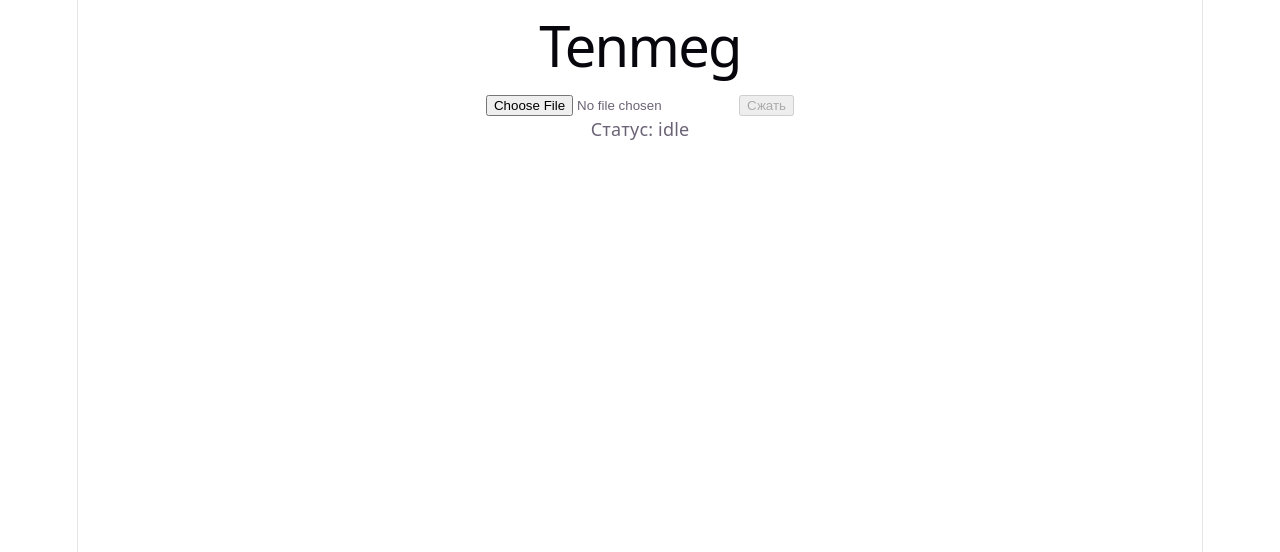
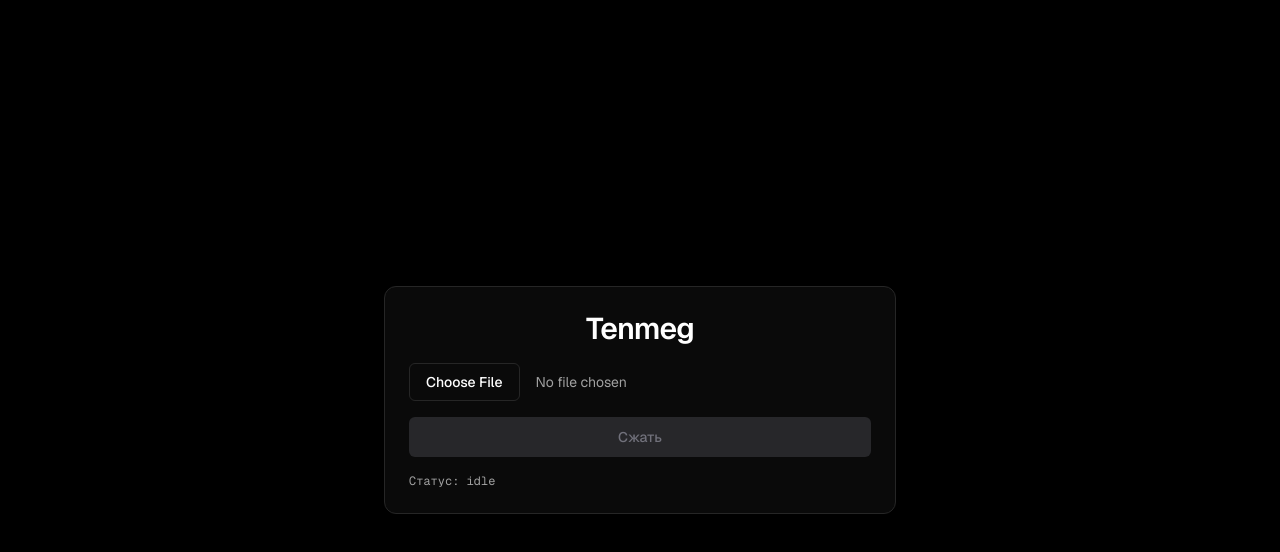
Before and after one commit to fastgogame/tenmeg, a React (Vite) app: page / in a window 1280 px wide. Shown: the top 552 px of the page. Built offline with nearby package versions, Linux system fonts and the light colour scheme.

Commit message:
tailwind dark theme

```diff
--- a/package.json
+++ b/package.json
@@ -12,8 +12,10 @@
   "dependencies": {
     "@ffmpeg/ffmpeg": "^0.12.15",
     "@ffmpeg/util": "^0.12.2",
+    "@tailwindcss/vite": "^4.3.3",
     "react": "^19.2.8",
-    "react-dom": "^19.2.8"
+    "react-dom": "^19.2.8",
+    "tailwindcss": "^4.3.3"
   },
   "devDependencies": {
     "@eslint/js": "^10.0.1",
--- a/src/App.tsx
+++ b/src/App.tsx
@@ -76,23 +76,33 @@ function App() {
   }
 
   return (
-    <main>
-      <h1>Tenmeg</h1>
-      <input type="file" accept="video/*" onChange={handleChange} />
-      {message && <p>{message}</p>}
+    <main className="flex min-h-screen items-center justify-center bg-ink p-4 text-[#ededed]">
+      <div className="w-full max-w-lg space-y-4 rounded-xl border border-line bg-[#0a0a0a] p-6">
+        <h1 className="text-3xl font-semibold tracking-tight text-white text-center">Tenmeg</h1>
+        <input
+          type="file"
+          accept="video/*"
+          onChange={handleChange}
+          className="block w-full text-sm text-muted file:mr-4 file:cursor-pointer file:rounded-md file:border file:border-line file:bg-transparent file:px-4 file:py-2 file:text-sm file:font-medium file:text-white hover:file:bg-white/10"
+        />
+        {message && (
+          <p className="rounded-md border border-red-900 bg-red-950/30 p-3 text-sm text-red-300">
+            {message}
+          </p>
+        )}
         {file && (
-        <p>
+          <p className="text-sm text-muted">
             {file.name}: {(file.size / 1024 / 1024).toFixed(1)} МБ
           </p>
         )}
         {duration !== null && (
-        <p>
+          <p className="rounded-md border border-line p-3 text-sm">
             Длительность: {duration.toFixed(1)} с. Битрейт видео под 10 МБ:{' '}
             {Math.round(calcVideoBitrate(duration) / 1000)} кбит/с
           </p>
         )}
         {duration !== null && calcVideoBitrate(duration) < MIN_VIDEO_BITRATE && (
-        <p>
+          <p className="rounded-md border border-amber-900 bg-amber-950/30 p-3 text-sm text-amber-300">
             До 10 МБ без сильной потери качества не сжать. Ожидаемый размер: около{' '}
             {(estimateMinSize(duration) / 1024 / 1024).toFixed(1)} МБ.
           </p>
@@ -100,23 +110,30 @@ function App() {
         <button
           onClick={handleCompress}
           disabled={!file || status === 'compressing'}
+          className="w-full rounded-md bg-white py-2.5 text-sm font-medium text-black transition hover:bg-zinc-200 disabled:cursor-not-allowed disabled:bg-zinc-800 disabled:text-zinc-500"
         >
           Сжать
         </button>
-      <p>Статус: {status}</p>
+        <p className="font-mono text-xs text-muted">Статус: {status}</p>
         {status === 'compressing' && (
-        <p>
-          <progress value={progress} max={100} /> {progress}%
+          <p className="flex items-center gap-2 text-sm">
+            <progress className="h-1.5 w-full accent-white" value={progress} max={100} />{' '}
+            {progress}%
           </p>
         )}
         {resultUrl && resultSize !== null && (
-        <p>
+          <p className="rounded-md border border-line bg-white/5 p-4 text-white">
             Результат: {(resultSize / 1024 / 1024).toFixed(2)} МБ.{' '}
-          <a href={resultUrl} download="tenmeg-output.mp4">
+            <a
+              href={resultUrl}
+              download="tenmeg-output.mp4"
+              className="font-medium underline underline-offset-4 hover:text-muted"
+            >
               Скачать
             </a>
           </p>
         )}
+      </div>
     </main>
   )
 }
--- a/src/index.css
+++ b/src/index.css
@@ -1,111 +1,10 @@
-:root {
-  --text: #6b6375;
-  --text-h: #08060d;
-  --bg: #fff;
-  --border: #e5e4e7;
-  --code-bg: #f4f3ec;
-  --accent: #aa3bff;
-  --accent-bg: rgba(170, 59, 255, 0.1);
-  --accent-border: rgba(170, 59, 255, 0.5);
-  --social-bg: rgba(244, 243, 236, 0.5);
-  --shadow:
-    rgba(0, 0, 0, 0.1) 0 10px 15px -3px, rgba(0, 0, 0, 0.05) 0 4px 6px -2px;
+@import url("https://fonts.googleapis.com/css2?family=Geist:wght@400;500;600&family=Geist+Mono:wght@400;500&display=swap");
+@import "tailwindcss";
 
-  --sans: system-ui, 'Segoe UI', Roboto, sans-serif;
-  --heading: system-ui, 'Segoe UI', Roboto, sans-serif;
-  --mono: ui-monospace, Consolas, monospace;
-
-  font: 18px/145% var(--sans);
-  letter-spacing: 0.18px;
-  color-scheme: light dark;
-  color: var(--text);
-  background: var(--bg);
-  font-synthesis: none;
-  text-rendering: optimizeLegibility;
-  -webkit-font-smoothing: antialiased;
-  -moz-osx-font-smoothing: grayscale;
-
-  @media (max-width: 1024px) {
-    font-size: 16px;
-  }
+@theme {
+  --font-sans: "Geist", ui-sans-serif, system-ui, sans-serif;
+  --font-mono: "Geist Mono", ui-monospace, monospace;
+  --color-ink: #000000;
+  --color-line: #262626;
+  --color-muted: #a1a1a1;
 }
-
-@media (prefers-color-scheme: dark) {
-  :root {
-    --text: #9ca3af;
-    --text-h: #f3f4f6;
-    --bg: #16171d;
-    --border: #2e303a;
-    --code-bg: #1f2028;
-    --accent: #c084fc;
-    --accent-bg: rgba(192, 132, 252, 0.15);
-    --accent-border: rgba(192, 132, 252, 0.5);
-    --social-bg: rgba(47, 48, 58, 0.5);
-    --shadow:
-      rgba(0, 0, 0, 0.4) 0 10px 15px -3px, rgba(0, 0, 0, 0.25) 0 4px 6px -2px;
-  }
-
-  #social .button-icon {
-    filter: invert(1) brightness(2);
-  }
-}
-
-#root {
-  width: 1126px;
-  max-width: 100%;
-  margin: 0 auto;
-  text-align: center;
-  border-inline: 1px solid var(--border);
-  min-height: 100svh;
-  display: flex;
-  flex-direction: column;
-  box-sizing: border-box;
-}
-
-body {
-  margin: 0;
-}
-
-h1,
-h2 {
-  font-family: var(--heading);
-  font-weight: 500;
-  color: var(--text-h);
-}
-
-h1 {
-  font-size: 56px;
-  letter-spacing: -1.68px;
-  margin: 32px 0;
-  @media (max-width: 1024px) {
-    font-size: 36px;
-    margin: 20px 0;
-  }
-}
-h2 {
-  font-size: 24px;
-  line-height: 118%;
-  letter-spacing: -0.24px;
-  margin: 0 0 8px;
-  @media (max-width: 1024px) {
-    font-size: 20px;
-  }
-}
-p {
-  margin: 0;
-}
-
-code,
-.counter {
-  font-family: var(--mono);
-  display: inline-flex;
-  border-radius: 4px;
-  color: var(--text-h);
-}
-
-code {
-  font-size: 15px;
-  line-height: 135%;
-  padding: 4px 8px;
-  background: var(--code-bg);
-}
--- a/vite.config.ts
+++ b/vite.config.ts
@@ -1,9 +1,10 @@
 import react from '@vitejs/plugin-react'
+import tailwindcss from '@tailwindcss/vite'
 import { defineConfig } from 'vite'
 
 // https://vite.dev/config/
 export default defineConfig({
-  plugins: [react()],
+  plugins: [react(), tailwindcss()],
   optimizeDeps: {
     exclude: ['@ffmpeg/ffmpeg', '@ffmpeg/util'],
   },
```
Also changed, not shown: 1 other file (tests, documents, lock files or other folders). Lines whose indentation alone changed are shown as unchanged.
